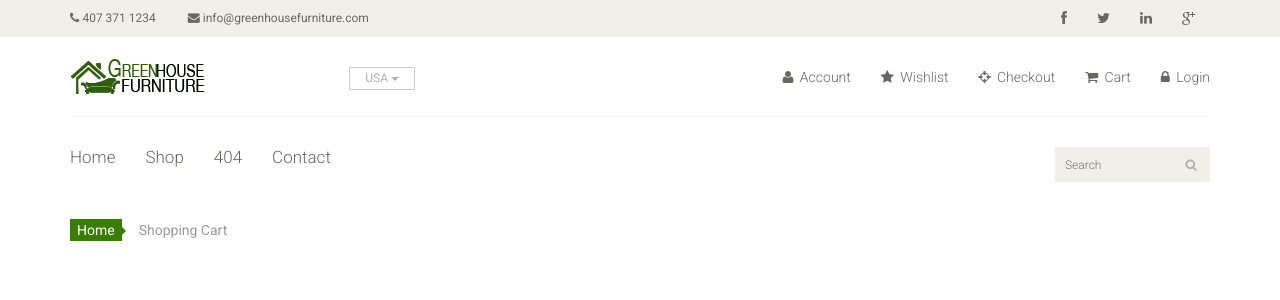
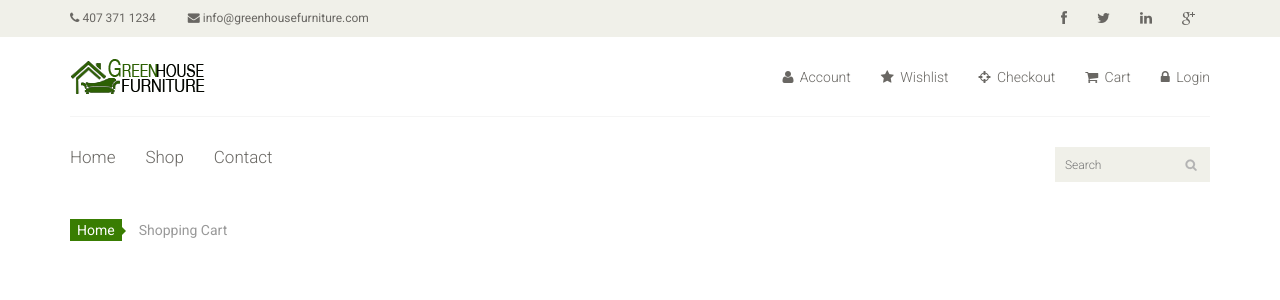
Before and after one commit to louisnovick/greenhousefurnishings, a PHP site: page /cart.php in a window 1280 px wide. Shown: the top 300 px of the page. Run offline with PHP 8.4, Linux system fonts and the light colour scheme.

Commit message:
Remove USA Drop Down

```diff
--- a/header.php
+++ b/header.php
@@ -31,19 +31,7 @@
 						<div class="logo pull-left">
 							<a href="home.php"><img src="images/home/logo.png" alt="" /></a>
 						</div>
-						<div class="btn-group pull-right">
-							<div class="btn-group">
-								<button type="button" class="btn btn-default dropdown-toggle usa" data-toggle="dropdown">
-									USA
-									<span class="caret"></span>
-								</button>
-								<ul class="dropdown-menu">
-									<li><a href="#">Canada</a></li>
-									<li><a href="#">USA</a></li>
-								</ul>
-							</div>
 
-						</div>
 					</div>
 					<div class="col-sm-8">
 						<div class="shop-menu pull-right">
@@ -80,7 +68,7 @@
 							<ul class="nav navbar-nav collapse navbar-collapse">
 								<li><a href="home.php">Home</a></li>
 								<li><a href="shop.php">Shop</a></li>
-								<li><a href="404.php">404</a></li>
+
 								<li><a href="contact-us.php">Contact</a></li>
 							</ul>
 						</div>
```
